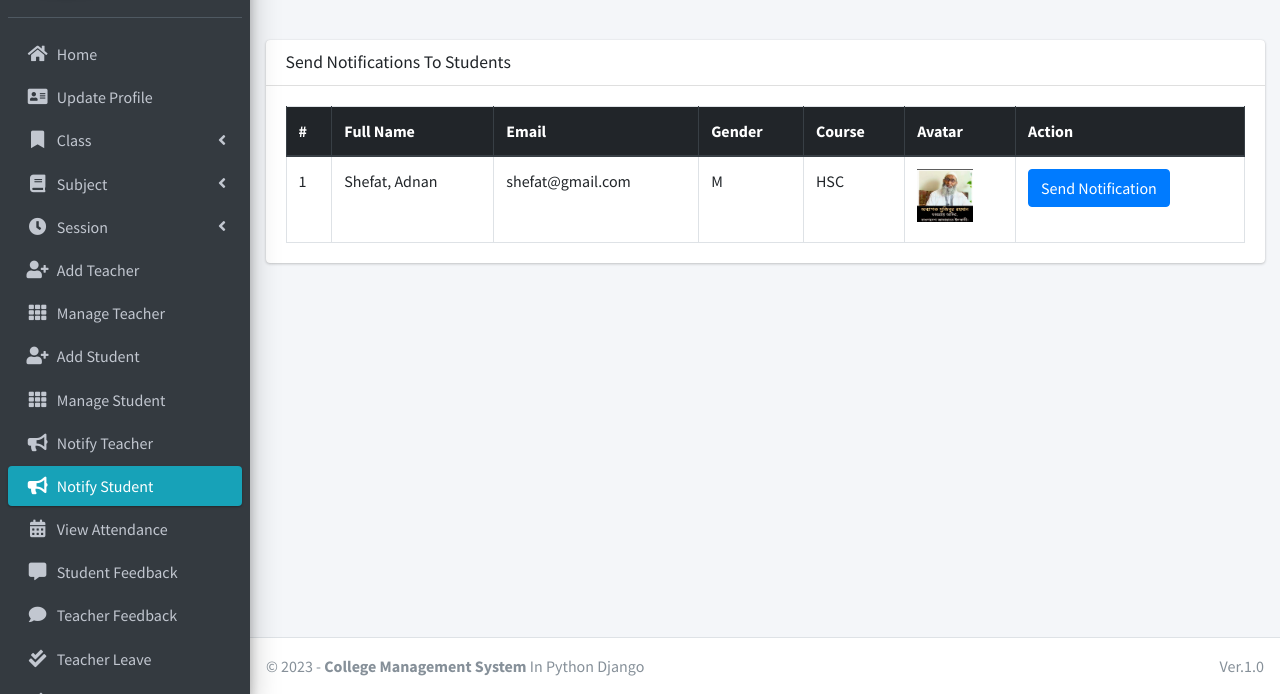
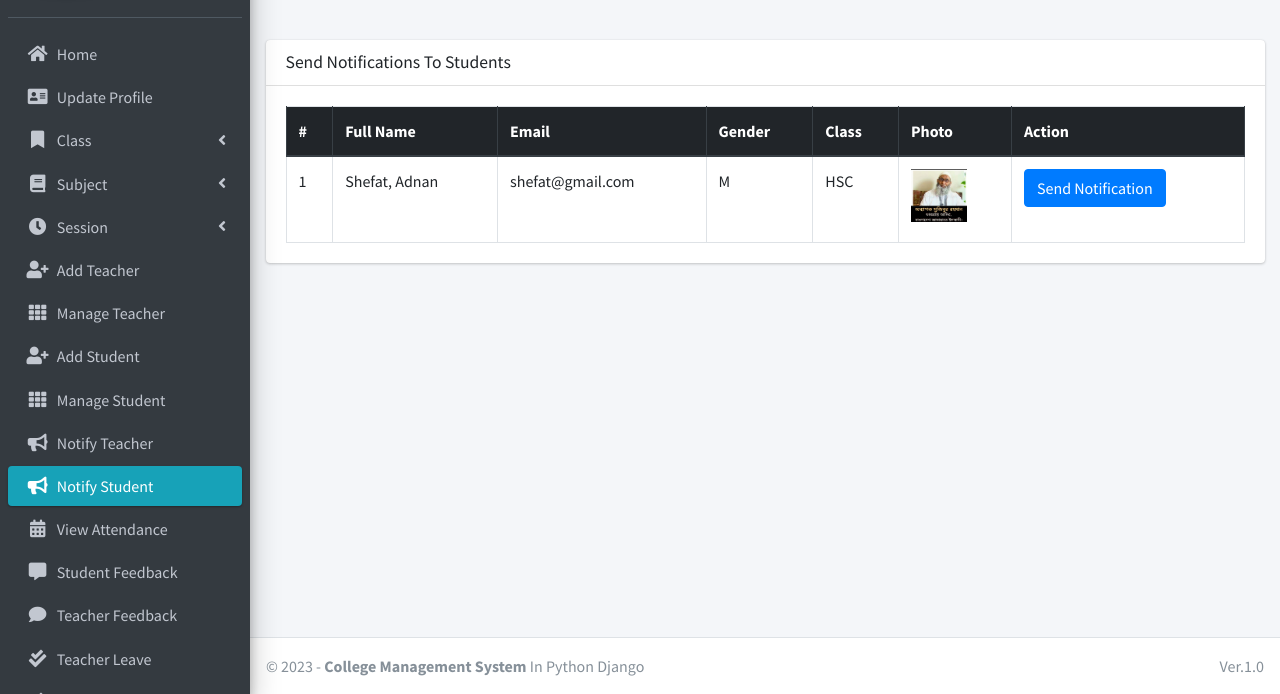
Before and after one commit to team-gigabyte10/college, a Django app: page /admin_notify_student in a window 1280 px wide. Shown: the part 106-800 px from the top of the page. Run offline with Django 3.2, Linux system fonts and the light colour scheme; a user stored in the database is signed in; data comes from the database, SQL or seed files in the repository; some libraries are stand-ins or nearby versions.

Commit message:
Update student_notification.html

```diff
--- a/main_app/templates/hod_template/student_notification.html
+++ b/main_app/templates/hod_template/student_notification.html
@@ -21,8 +21,8 @@
                                     <th>Full Name</th>
                                     <th>Email</th>
                                     <th>Gender</th>
-                                    <th>Course</th>
-                                    <th>Avatar</th>
+                                    <th>Class</th>
+                                    <th>Photo</th>
                                     <th>Action</th>
                                 </tr>
                             </thead>
```
